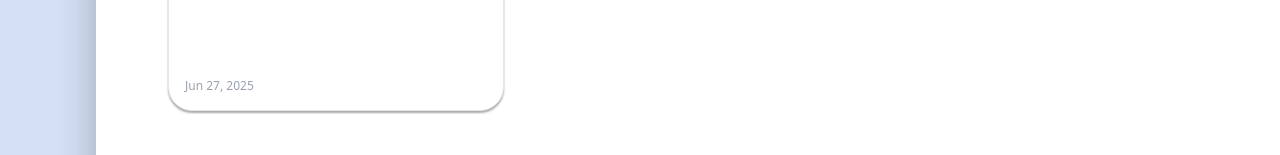
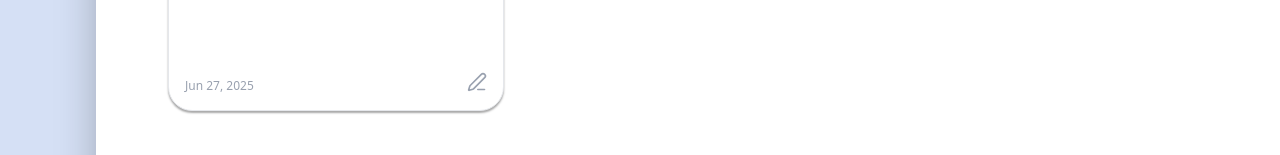
Before and after one commit to dev-ethanjohn/DoNote, a React (Vite) app: page / in a window 1280 px wide. Shown: the part 507-662 px from the top of the page. Built offline with nearby package versions, Linux system fonts and the light colour scheme.

Commit message:
feat: Add button UI for note editing

```diff
--- a/src/components/Note.jsx
+++ b/src/components/Note.jsx
@@ -1,4 +1,4 @@
-import { Trash2 } from "lucide-react";
+import { Edit3, Trash2 } from "lucide-react";
 
 const Note = (props) => {
   const formattedDate = new Date(props.date).toLocaleDateString("en-US", {
@@ -30,9 +30,18 @@ const Note = (props) => {
         )}
       </div>
 
-      <small className="text-xs text-gray-400 mt-2 text-left">
-        {formattedDate}
-      </small>
+      <div className="flex items-center justify-between">
+        <small className="text-xs text-gray-400 mt-2 text-left">
+          {formattedDate}
+        </small>
+
+        <button
+          className="text-gray-400 hover:text-blue-500 hover:scale-110 transition transform"
+          aria-label="Edit todo"
+        >
+          <Edit3 size={20} />
+        </button>
+      </div>
     </div>
   );
 };
```
